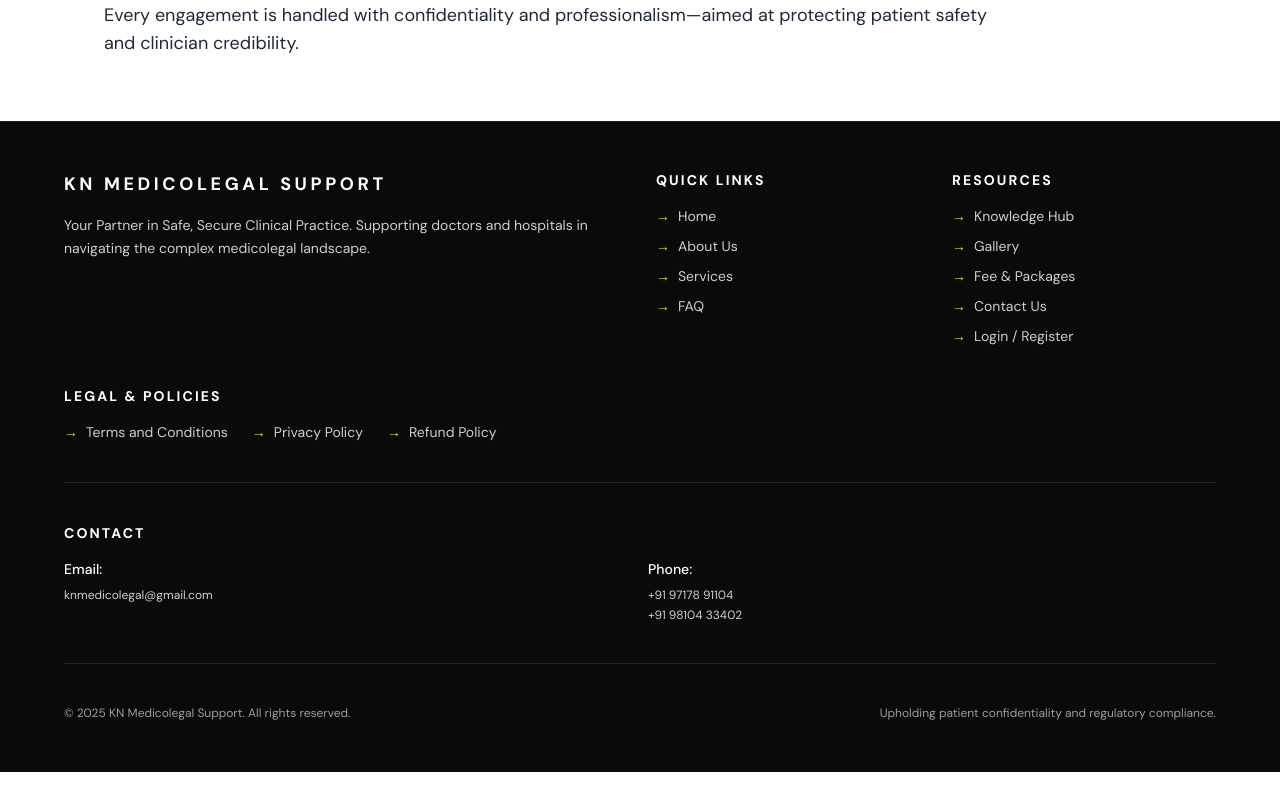
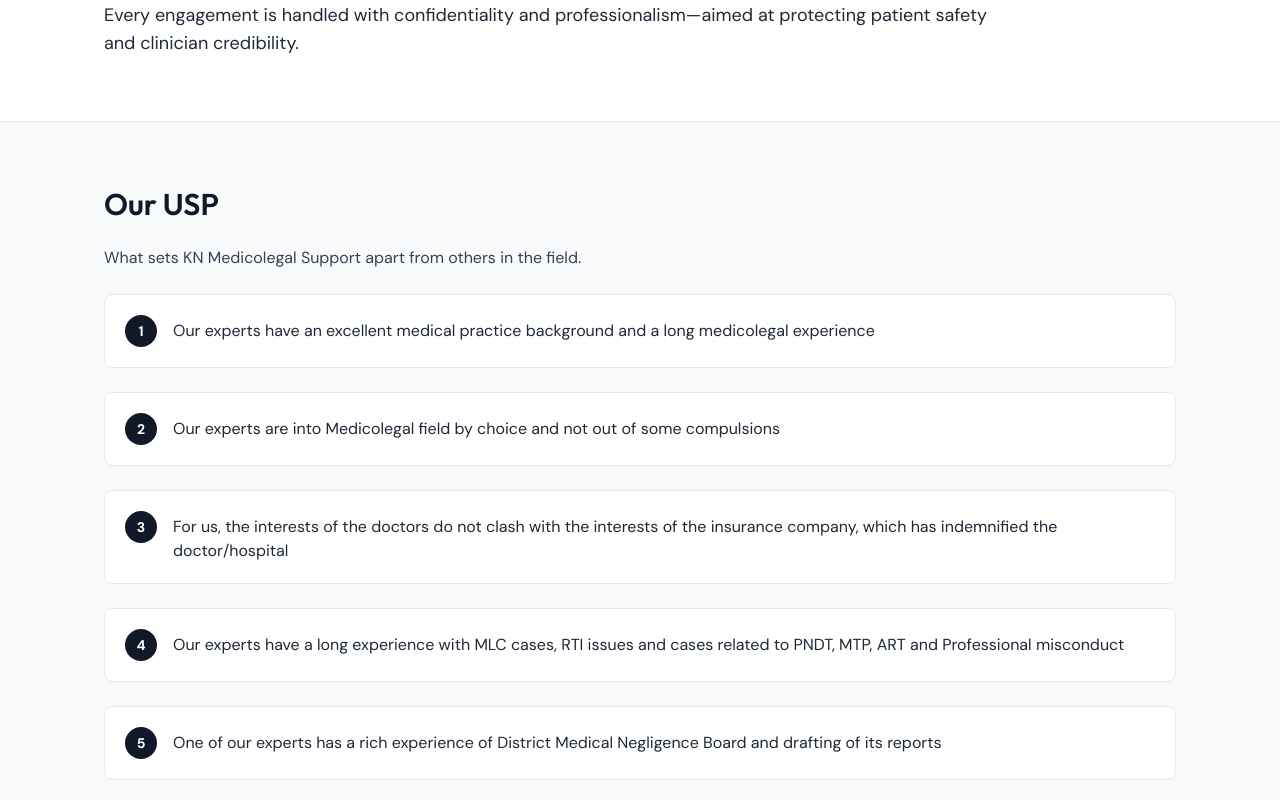
Before and after one commit to desirediv0/kn-medicolegal-support, a Next.js app: page /about in a window 1280 px wide. Shown: the part 1500-2300 px from the top of the page. Before the commit the page ends 2272 px from the top, so only its background shows below. Built offline with nearby package versions, Linux system fonts and the light colour scheme; no server answers.

Commit message:
update about page

```diff
--- a/src/app/about/page.js
+++ b/src/app/about/page.js
@@ -98,7 +98,7 @@
       </section>
 
       {/* Long Description */}
-      <section className="bg-white">
+      <section className="bg-white border-b border-gray-200">
         <div className="mx-auto w-full max-w-6xl px-4 sm:px-6 lg:px-10 py-12 md:py-16">
           <div className="space-y-6 max-w-4xl text-gray-800 leading-relaxed">
             <h2 className="text-2xl md:text-3xl font-semibold text-gray-900">Our Approach</h2>
@@ -114,6 +114,43 @@
           </div>
         </div>
       </section>
+
+      {/* Our USP Section */}
+      <section className="bg-gray-50">
+        <div className="mx-auto w-full max-w-6xl px-4 sm:px-6 lg:px-10 py-12 md:py-16">
+          <div className="space-y-6">
+            <h2 className="text-2xl md:text-3xl font-semibold text-gray-900">Our USP</h2>
+            <p className="text-gray-700 max-w-3xl">
+              What sets KN Medicolegal Support apart from others in the field.
+            </p>
+
+            <div className="grid gap-4 md:gap-6">
+              {[
+                "Our experts have an excellent medical practice background and a long medicolegal experience",
+                "Our experts are into Medicolegal field by choice and not out of some compulsions",
+                "For us, the interests of the doctors do not clash with the interests of the insurance company, which has indemnified the doctor/hospital",
+                "Our experts have a long experience with MLC cases, RTI issues and cases related to PNDT, MTP, ART and Professional misconduct",
+                "One of our experts has a rich experience of District Medical Negligence Board and drafting of its reports",
+                "Our experts are backed by long practice in private Nursing Homes, Corporate Hospitals, and Government hospitals, with experience in surgery, hospital administration, medical education, and healthcare policy initiatives",
+                "We also provide 'emergency' medicolegal services, if the doctor/hospital is in urgent need of emergency medico-legal support",
+                "We have advocates on the panel, some of whom are dedicated medicolegal advocates"
+              ].map((usp, index) => (
+                <div
+                  key={index}
+                  className="flex items-start gap-4 bg-white border border-gray-200 rounded-lg p-4 md:p-5"
+                >
+                  <div className="flex-shrink-0 w-8 h-8 bg-gray-900 text-white rounded-full flex items-center justify-center text-sm font-semibold">
+                    {index + 1}
+                  </div>
+                  <p className="text-gray-800 text-sm md:text-base leading-relaxed pt-1">
+                    {usp}
+                  </p>
+                </div>
+              ))}
+            </div>
+          </div>
+        </div>
+      </section>
     </main>
   );
 }
```
